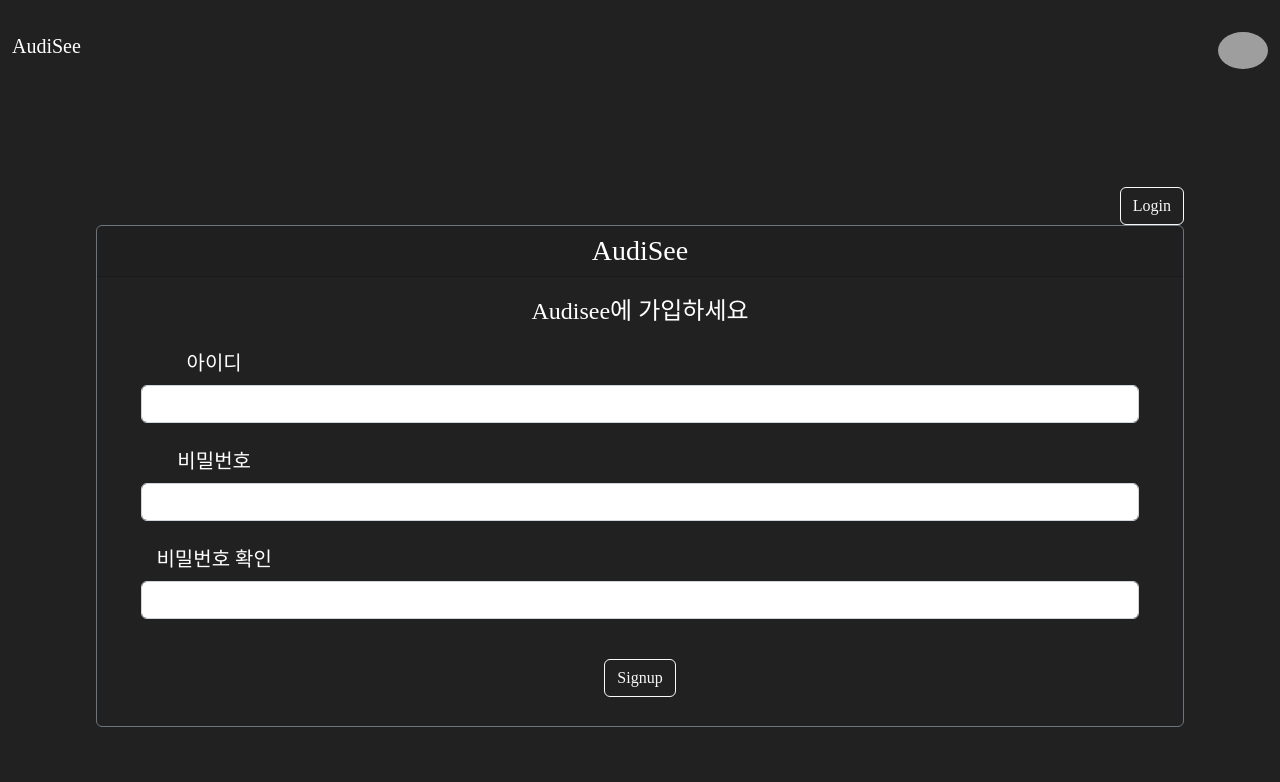
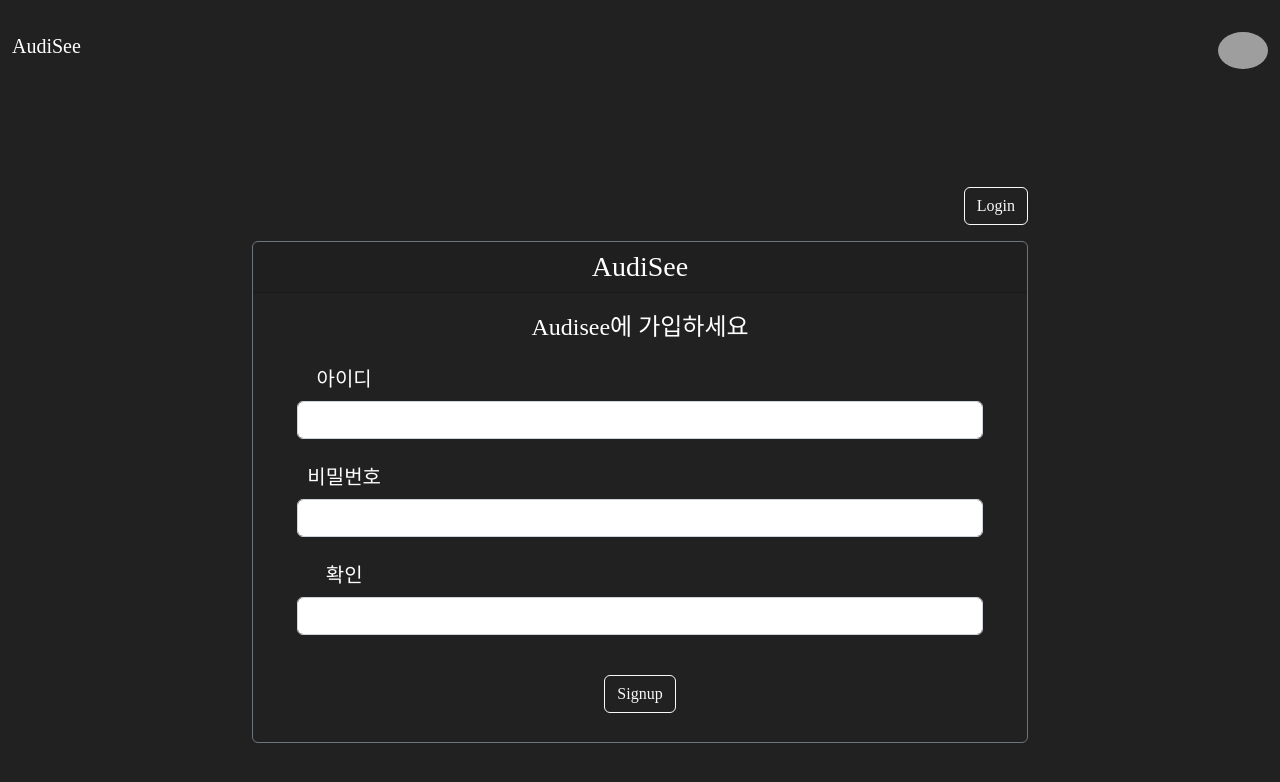
Before and after one commit to zacinthepark/audisee, a Vue app in the folder vue-audisee/: page /signup in a window 1280 px wide. Shown: the top 782 px of the page. Built offline with nearby package versions, Linux system fonts and the light colour scheme; grey boxes are pictures that could not be loaded.

Commit message:
update Main

```diff
--- a/vue-audisee/src/components/MainA.vue
+++ b/vue-audisee/src/components/MainA.vue
@@ -14,7 +14,7 @@
         <div class="d-inline ps-2">2022.11.16</div>
       </div>
     </div>
-    <div class="col-3">
+    <div class="col">
       <Swiper class="swiper" :options="swiperOption">
         <MainAItem
           :movie="movie"
--- a/vue-audisee/src/views/HomeView.vue
+++ b/vue-audisee/src/views/HomeView.vue
@@ -1,12 +1,5 @@
 <template>
   <!-- Background image -->
-  <div
-    class="p-5 text-center bg-image"
-    style="
-      background-image: url('https://mdbcdn.b-cdn.net/img/new/slides/041.webp');
-      height: 500px;
-    "
-  >
   <div class="container" style="height: 70vh">
     <div class="d-flex justify-content-center align-items-center h-100">
       <div class="text-white">
@@ -23,7 +16,6 @@
       </div>
     </div>
   </div>
-  </div>
 </template>
 
 <script>
--- a/vue-audisee/src/views/LoginView.vue
+++ b/vue-audisee/src/views/LoginView.vue
@@ -1,8 +1,8 @@
 <template>
-  <div class="text-white">
+  <div class="text-white container" style="width: 800px">
     <router-link
       :to="{ name: 'SignupView' }"
-      class="d-grid gap-2 d-md-flex justify-content-md-end text-decoration-none"
+      class="d-grid pb-3 gap-2 d-md-flex justify-content-md-end text-decoration-none"
     >
       <button class="btn btn-outline-light" type="button">Signup</button>
     </router-link>
--- a/vue-audisee/src/views/ProfileView.vue
+++ b/vue-audisee/src/views/ProfileView.vue
@@ -1,6 +1,6 @@
 <template>
   <div class="text-white">
-    <h1>ProfileView</h1>
+    <h1 class="fw-bold">나 의 프로필</h1>
     <h3 class="p-3 mt-5 mb-2 text-start">
       총 {{ myMoviesLength }}개의 영화를 좋아해요
     </h3>
--- a/vue-audisee/src/views/SignupView.vue
+++ b/vue-audisee/src/views/SignupView.vue
@@ -1,8 +1,8 @@
 <template>
-  <div class="text-white">
+  <div class="text-white container" style="width: 800px">
     <router-link
       :to="{ name: 'LoginView' }"
-      class="d-grid gap-2 d-md-flex justify-content-md-end text-decoration-none"
+      class="d-grid pb-3 gap-2 d-md-flex justify-content-md-end text-decoration-none"
     >
       <button class="btn btn-outline-light" type="button">Login</button>
     </router-link>
@@ -42,9 +42,7 @@
             </div>
           </div>
           <div class="m-3 row card-text fs-5">
-            <h6 for="password2" class="col-sm-2 col-form-label">
-              비밀번호 확인
-            </h6>
+            <label for="password2" class="col-sm-2 col-form-label">확인</label>
             <div>
               <input
                 type="password"
```
Lines whose indentation alone changed are shown as unchanged.
